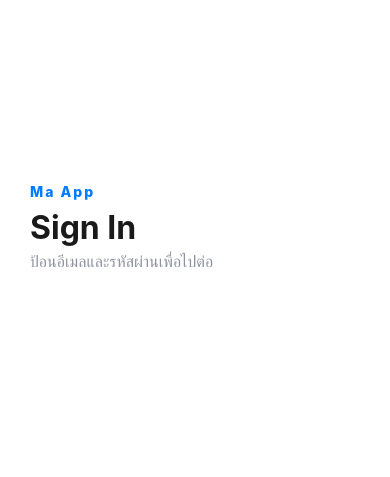
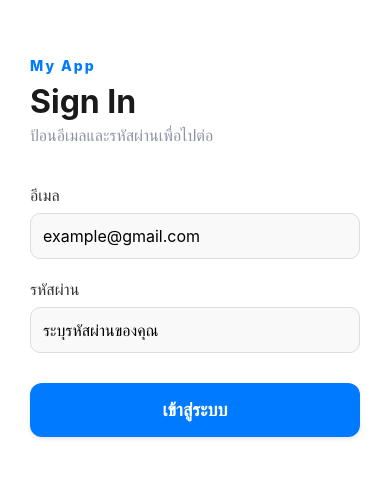
Before and after one commit to princesuke/tt-react-native-demo2, a React Native app: screen /Home in a window 390 px wide. Shown: the part 175-652 px from the top of the page. Built offline with nearby package versions, Linux system fonts and the light colour scheme.

Commit message:
feat: add login form

```diff
--- a/src/features/auth/LoginScreen.js
+++ b/src/features/auth/LoginScreen.js
@@ -1,19 +1,22 @@
 import { View, Text, StyleSheet } from "react-native";
+import LoginForm from "./components/LoginForm";
 
 export default function LoginScreen() {
   return (
     <View style={styles.mainWrapper}>
+
       <View style={styles.contentContainer}>
         <View style={styles.headerArea}>
-          <Text style={styles.brandTag}>Ma App</Text>
+          <Text style={styles.brandTag}>My App</Text>
           <Text style={styles.mainTitle}>Sign In</Text>
           <Text style={styles.subTitle}>ป้อนอีเมลและรหัสผ่านเพื่อไปต่อ</Text>
         </View>
+
+        <View style={styles.formArea}>
+          <LoginForm />
+        </View>
       </View>
 
-      <View style={styles.formArea}>
-        {/* ใส่ฟอร์ม */}
-      </View>
     </View>
   );
 }
--- a/src/features/auth/components/LoginForm.js
+++ b/src/features/auth/components/LoginForm.js
@@ -0,0 +1,110 @@
+import {
+  View,
+  Text,
+  TextInput,
+  TouchableOpacity,
+  StyleSheet,
+} from "react-native";
+import { useFormik } from "formik";
+
+export default function LoginForm() {
+  const formik = useFormik({
+    initialValues: {
+      email: "",
+      password: "",
+    },
+    onSubmit: (values) => {
+      console.log("Form Data:", values);
+    },
+  });
+
+  return (
+    <View>
+      <View style={styles.inputGroup}>
+        <Text style={styles.label}>อีเมล</Text>
+        <TextInput
+          style={styles.input}
+          placeholder="example@gmail.com"
+          onChangeText={formik.handleChange("email")}
+          onBlur={formik.handleBlur("email")}
+          value={formik.values.email}
+          keyboardType="email-address"
+          autoCapitalize="none"
+        />
+      </View>
+
+      <View style={styles.inputGroup}>
+        <Text style={styles.label}>รหัสผ่าน</Text>
+        <TextInput
+          style={styles.input}
+          placeholder="ระบุรหัสผ่านของคุณ"
+          secureTextEntry={true}
+        />
+      </View>
+
+      <TouchableOpacity style={styles.button} onPress={formik.handleSubmit}>
+        <Text style={styles.buttonText}>เข้าสู่ระบบ</Text>
+      </TouchableOpacity>
+    </View>
+  );
+}
+
+const styles = StyleSheet.create({
+  container: {
+    flex: 1,
+    padding: 20,
+    justifyContent: "center",
+    backgroundColor: "#fff",
+  },
+  header: {
+    fontSize: 28,
+    fontWeight: "bold",
+    marginBottom: 30,
+    textAlign: "center",
+    color: "#1A1A1A",
+  },
+  inputGroup: {
+    marginBottom: 20,
+  },
+  label: {
+    fontSize: 16,
+    marginBottom: 8,
+    color: "#333",
+    fontWeight: "500",
+  },
+  input: {
+    borderWidth: 1,
+    borderColor: "#DDD",
+    padding: 12,
+    borderRadius: 10,
+    fontSize: 16,
+    backgroundColor: "#F9F9F9",
+  },
+  inputError: {
+    borderColor: "#FF3B30", // ขอบแดงถ้ามี Error
+    backgroundColor: "#FFF5F5",
+  },
+  errorText: {
+    color: "#FF3B30",
+    fontSize: 12,
+    marginTop: 5,
+    marginLeft: 5,
+  },
+  button: {
+    backgroundColor: "#007AFF",
+    padding: 16,
+    borderRadius: 12,
+    alignItems: "center",
+    marginTop: 10,
+    elevation: 2,
+    shadowColor: "#000",
+    shadowOffset: { width: 0, height: 2 },
+    shadowOpacity: 0.1,
+    shadowRadius: 4,
+  },
+  buttonText: {
+    color: "#FFF",
+    fontSize: 18,
+    fontWeight: "bold",
+  },
+});
```
